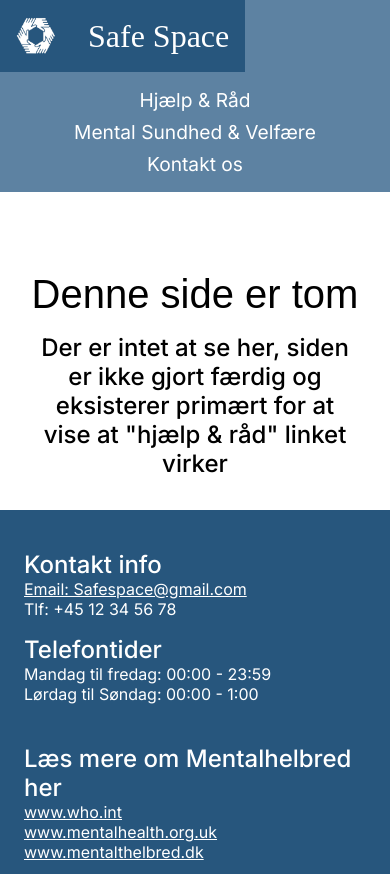
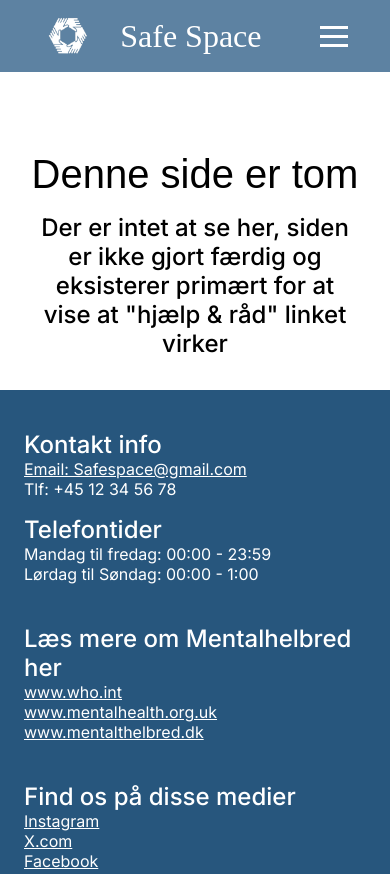
Before and after one commit to Dmoniatrix/Projekt-2-VS, a plain HTML site: page hjaelp.html in a window 390 px wide. Shown: the top 874 px of the page. Drawn offline with Linux system fonts and the light colour scheme; a web font is replaced by a local one.

Commit message:
testing burger menu

```diff
--- a/CSS/style.css
+++ b/CSS/style.css
@@ -46,6 +46,8 @@ h2 {
 header {
     background-color: rgb(93, 130, 162);
     margin: 0;
+    display: flex;
+    justify-content: space-evenly;
 }
 
 .logo {
@@ -72,27 +74,70 @@ header {
     font-weight: 300;
 }
 
-.navbar {
+/* Desktop navbar */
+
+.navigation {
     display: flex;
     justify-content: center;
     align-items: center;
-    color: rgb(255, 255, 255);
-    flex-wrap: wrap;
-    padding: 0;
-    gap: .5rem 0;
 }
 
-.navlink {
+.navbar {
     display: flex;
-    gap: 20px;
     list-style: none;
-    margin: 0 2rem;
+    gap: 30px;
 }
 
 .navlink a {
-    color: rgb(255, 255, 255);
-    font-size: 1.5rem;
     text-decoration: none;
+    color: white;
+}
+
+/* Burger button */
+
+.burger-menu {
+    display: none;
+    background: none;
+    border: none;
+    cursor: pointer;
+    padding: 10px;
+}
+
+.burger-menu span {
+    display: block;
+    width: 28px;
+    height: 3px;
+    background-color: white;
+    margin: 6px 0;
+}
+
+/* Mobile navbar */
+
+@media (max-width: 600px) {
+
+    .navigation {
+        position: relative;
+        flex-direction: column;
+        align-items: flex-end;
+    }
+
+    .burger-menu {
+        display: block;
+    }
+
+    .navbar {
+        display: none;
+        flex-direction: column;
+        gap: 20px;
+        width: 100%;
+        padding: 20px 0;
+        margin: 0;
+        text-align: center;
+    }
+
+    .navigation.is-open .navbar {
+        display: flex;
+    }
 }
 
 header a:hover,
--- a/hjaelp.html
+++ b/hjaelp.html
@@ -15,12 +15,21 @@
             <h3>Safe Space</h3>
         </a>
 
-        <nav>
-            <ul class="navbar">
+        <nav class="navigation">
+
+            <button class="burger-menu" aria-label="Åbn menu"
+                aria-expanded="false" aria-controls="navbar">
+                <span></span>
+                <span></span>
+                <span></span>
+            </button>
+
+            <ul class="navbar" id="navbar">
                 <li class="navlink"><a href="/hjaelp.html">Hjælp & Råd</a></li>
                 <li class="navlink"><a href="information.html">Mental Sundhed & Velfære</a></li>
                 <li class="navlink"><a href="kontakt.html">Kontakt os</a></li>
             </ul>
+
         </nav>
     </header>
     <main>
```
Also changed, not shown: 1 other file.
